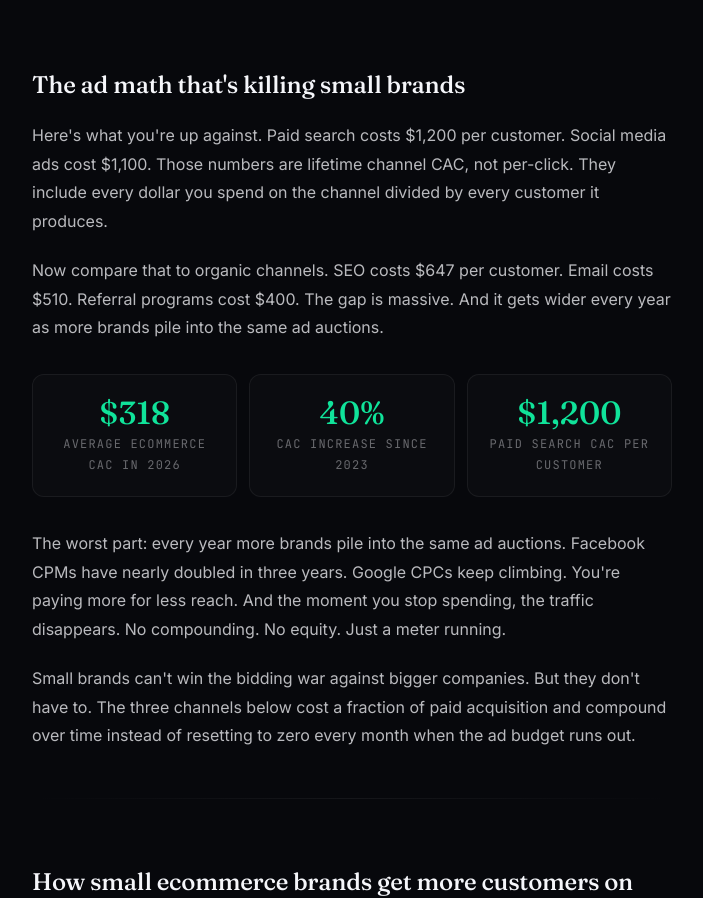
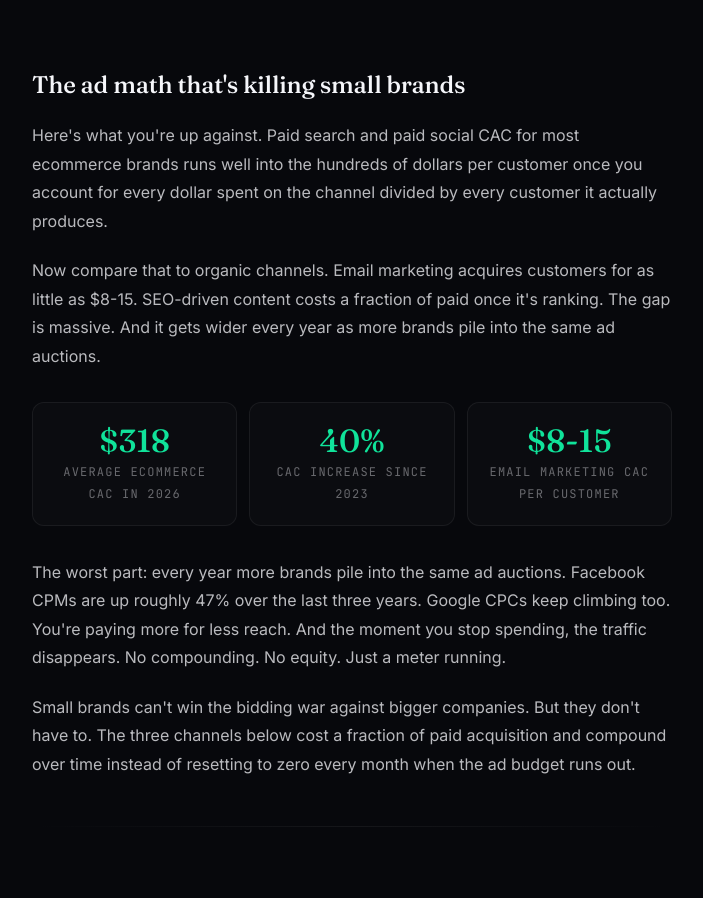
Before and after one commit to dustyboy-23/ventiscale-site, a Next.js app: page /blog/ecommerce-customers-without-ad-budget in a window 1280 px wide. Shown: the part 1560-2458 px from the top of the page, without its empty margins (288-991 px from the left). Built offline with nearby package versions, Linux system fonts and the light colour scheme; no server answers.

Commit message:
Blog sweep 2A: verify-and-fix (batch 18)

```diff
--- a/app/(marketing)/blog/ecommerce-customers-without-ad-budget/page.tsx
+++ b/app/(marketing)/blog/ecommerce-customers-without-ad-budget/page.tsx
@@ -50,7 +50,7 @@ const FAQ_DATA = [
   },
   {
     q: "What is the average customer acquisition cost for ecommerce in 2026?",
-    a: "The average ecommerce customer acquisition cost is $318 in 2026, up 40% from 2023 according to Shopify\u2019s Global Commerce Report. Organic channels like email ($510 CAC) and SEO ($647) cost significantly less than paid search ($1,200) or social ads ($1,100).",
+    a: "The average ecommerce customer acquisition cost is $318 in 2026, up from $274 the year before, according to Shopify\u2019s Global Commerce Report. Organic channels like email ($8-15 CAC) and SEO/content cost dramatically less than paid search or paid social, which regularly run 5-10x higher per customer.",
   },
   {
     q: "Does email marketing still work for small ecommerce brands?",
@@ -223,15 +223,16 @@ export default async function Post() {
 
           <h2>The ad math that&apos;s killing small brands</h2>
           <p>
-            Here&apos;s what you&apos;re up against. Paid search costs $1,200
-            per customer. Social media ads cost $1,100. Those numbers are
-            lifetime channel CAC, not per-click. They include every dollar you
-            spend on the channel divided by every customer it produces.
+            Here&apos;s what you&apos;re up against. Paid search and paid
+            social CAC for most ecommerce brands runs well into the hundreds
+            of dollars per customer once you account for every dollar spent
+            on the channel divided by every customer it actually produces.
           </p>
           <p>
-            Now compare that to organic channels. SEO costs $647 per customer.
-            Email costs $510. Referral programs cost $400. The gap is massive.
-            And it gets wider every year as more brands pile into the same ad
+            Now compare that to organic channels. Email marketing acquires
+            customers for as little as $8-15. SEO-driven content costs a
+            fraction of paid once it&apos;s ranking. The gap is massive. And
+            it gets wider every year as more brands pile into the same ad
             auctions.
           </p>
 
@@ -245,17 +246,17 @@ export default async function Post() {
               <div className="stat-label">CAC increase since 2023</div>
             </div>
             <div className="blog-stat">
-              <div className="stat-number">$1,200</div>
-              <div className="stat-label">Paid search CAC per customer</div>
+              <div className="stat-number">$8-15</div>
+              <div className="stat-label">Email marketing CAC per customer</div>
             </div>
           </div>
 
           <p>
             The worst part: every year more brands pile into the same ad
-            auctions. Facebook CPMs have nearly doubled in three years. Google
-            CPCs keep climbing. You&apos;re paying more for less reach. And the
-            moment you stop spending, the traffic disappears. No compounding.
-            No equity. Just a meter running.
+            auctions. Facebook CPMs are up roughly 47% over the last three
+            years. Google CPCs keep climbing too. You&apos;re paying more for
+            less reach. And the moment you stop spending, the traffic
+            disappears. No compounding. No equity. Just a meter running.
           </p>
           <p>
             Small brands can&apos;t win the bidding war against bigger
--- a/app/(marketing)/blog/ecommerce-email-marketing-flows/page.tsx
+++ b/app/(marketing)/blog/ecommerce-email-marketing-flows/page.tsx
@@ -428,8 +428,9 @@ export default async function Post() {
             <div className="callout-label">Key insight</div>
             <p>
               The fastest path to higher LTV isn&apos;t ads. It&apos;s a second
-              purchase. Customers who buy twice are 5x more likely to buy a third
-              time. Post-purchase email is the trigger for that second transaction.
+              purchase. Once a customer buys twice, the odds of a third purchase
+              jump to roughly 50% or higher. Post-purchase email is the trigger
+              for that second transaction.
             </p>
           </div>
 
```
